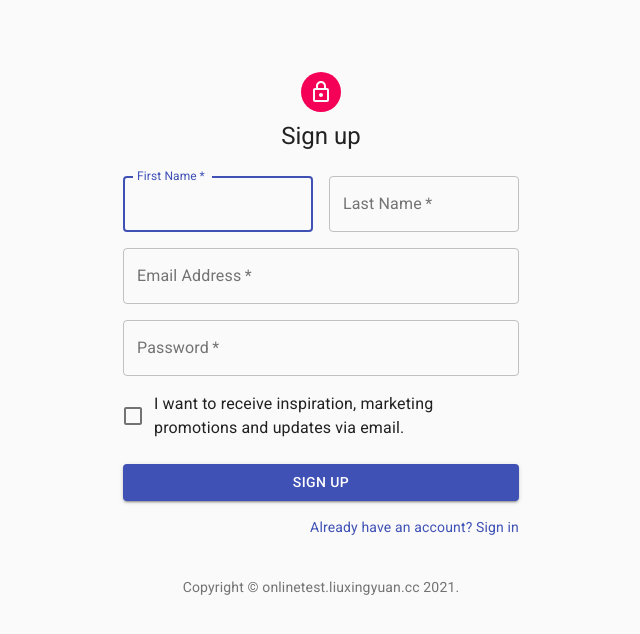
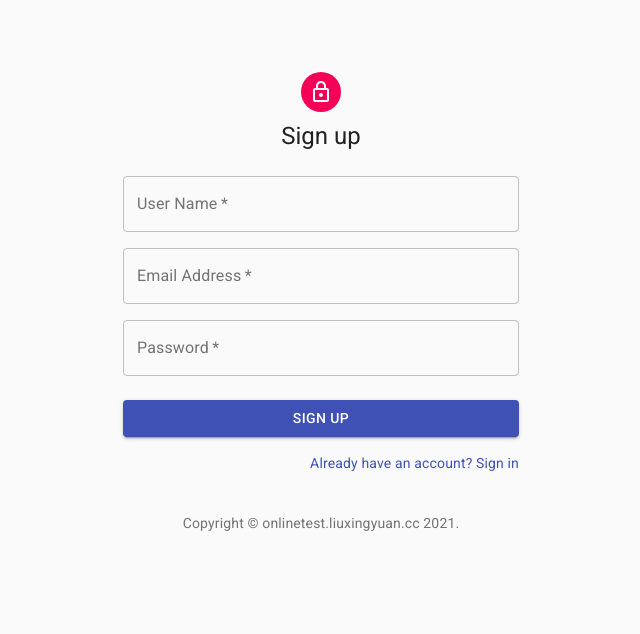
Before and after one commit to akliuxingyuan/online-test-react, a React (Create React App) app: page /SignUp in a window 1280 px wide. Shown: the top 634 px of the page, without its empty margins (319-959 px from the left). Built offline with nearby package versions, Linux system fonts and the light colour scheme.

Commit message:
use axios; Finish Sign{In|Up}

```diff
--- a/package.json
+++ b/package.json
@@ -8,6 +8,7 @@
     "@testing-library/jest-dom": "^5.11.4",
     "@testing-library/react": "^11.1.0",
     "@testing-library/user-event": "^12.1.10",
+    "axios": "^0.21.1",
     "react": "^17.0.1",
     "react-dom": "^17.0.1",
     "react-router-dom": "^5.2.0",
--- a/src/Components/SignIn.js
+++ b/src/Components/SignIn.js
@@ -19,6 +19,7 @@ import { withStyles } from '@material-ui/core/styles';
 import Container from '@material-ui/core/Container';
 
 import history from '../utils/history';
+import axios from 'axios';
 
 function Copyright() {
   return (
@@ -54,17 +55,48 @@ const useStyles = theme => ({
 });
 
 class SignIn extends Component {
-  constructor(props){
+  constructor(props) {
     super(props);
     this.handleSubmit = this.handleSubmit.bind(this);
   }
+
   handleSubmit(event) {
     event.preventDefault();
-    /********* up **********/
-    console.log(event.target.email.value);
-    console.log(event.target.password.value);
-    /********* down ********/
-    history.push('/MainPage');
+
+    axios.post(process.env.REACT_APP_API + 'signin/', {
+      username: event.target.username.value,
+      password: event.target.password.value
+    }, {
+      responseType: 'json',
+      withCredentials: true
+    })
+      .then(response => {
+        // 使用浏览器本地存储保存token
+        if (event.target.remember.value) {
+          // 记住登录
+          sessionStorage.clear();
+          localStorage.token = response.data.token;
+          localStorage.user_id = response.data.user_id;
+          localStorage.username = response.data.username;
+        } else {
+          // 未记住登录
+          localStorage.clear();
+          sessionStorage.token = response.data.token;
+          sessionStorage.user_id = response.data.user_id;
+          sessionStorage.username = response.data.username;
+        }
+        // 跳转页面
+        history.push('/MainPage');
+      })
+      .catch(error => {
+        if (error.response.status === 400) {
+          this.error_pwd_message = '用户名或密码错误';
+        } else {
+          this.error_pwd_message = '服务器错误';
+        }
+        this.error_pwd = true;
+        alert("error")
+      })
   }
 
   render() {
@@ -85,10 +117,10 @@ class SignIn extends Component {
               margin="normal"
               required
               fullWidth
-              id="email"
-              label="Email Address"
-              name="email"
-              autoComplete="email"
+              id="username"
+              label="User Name"
+              name="username"
+              autoComplete="username"
               autoFocus
             />
             <TextField
@@ -103,7 +135,7 @@ class SignIn extends Component {
               autoComplete="current-password"
             />
             <FormControlLabel
-              control={<Checkbox value="remember" color="primary" />}
+              control={<Checkbox value="remember" color="primary" id="remember" />}
               label="Remember me"
             />
             <Button
--- a/src/Components/SignUp.js
+++ b/src/Components/SignUp.js
@@ -8,8 +8,6 @@ import Avatar from '@material-ui/core/Avatar';
 import Button from '@material-ui/core/Button';
 import CssBaseline from '@material-ui/core/CssBaseline';
 import TextField from '@material-ui/core/TextField';
-import FormControlLabel from '@material-ui/core/FormControlLabel';
-import Checkbox from '@material-ui/core/Checkbox';
 import Link from '@material-ui/core/Link';
 import Grid from '@material-ui/core/Grid';
 import Box from '@material-ui/core/Box';
@@ -17,6 +15,9 @@ import LockOutlinedIcon from '@material-ui/icons/LockOutlined';
 import Typography from '@material-ui/core/Typography';
 import { withStyles } from '@material-ui/core/styles';
 import Container from '@material-ui/core/Container';
+
+import history from '../utils/history';
+import axios from 'axios';
 
 function Copyright() {
   return (
@@ -52,6 +53,28 @@ const useStyles = theme => ({
 });
 
 class SignUp extends Component {
+  constructor(props) {
+    super(props);
+    this.handleSubmit = this.handleSubmit.bind(this);
+  }
+
+  handleSubmit(event) {
+    event.preventDefault();
+    axios.post(process.env.REACT_APP_API + "signup/", {
+      username: event.target.username.value,
+      password: event.target.password.value,
+      email: event.target.email.value,
+    },
+      {
+        responseType: 'json'
+      }
+    ).then( response => {
+      history.push('/SignIn');
+    }).catch( error => {
+      console.log('login failed');
+    })
+  }
+
   render() {
     const { classes } = this.props;
     return (
@@ -64,29 +87,17 @@ class SignUp extends Component {
           <Typography component="h1" variant="h5">
             Sign up
         </Typography>
-          <form className={classes.form} noValidate>
+          <form className={classes.form} noValidate onSubmit={this.handleSubmit}>
             <Grid container spacing={2}>
-              <Grid item xs={12} sm={6}>
-                <TextField
-                  autoComplete="fname"
-                  name="firstName"
-                  variant="outlined"
-                  required
-                  fullWidth
-                  id="firstName"
-                  label="First Name"
-                  autoFocus
-                />
-              </Grid>
-              <Grid item xs={12} sm={6}>
+              <Grid item xs={12}>
                 <TextField
                   variant="outlined"
                   required
                   fullWidth
-                  id="lastName"
-                  label="Last Name"
-                  name="lastName"
-                  autoComplete="lname"
+                  id="username"
+                  label="User Name"
+                  name="username"
+                  autoComplete="username"
                 />
               </Grid>
               <Grid item xs={12}>
@@ -112,12 +123,6 @@ class SignUp extends Component {
                   autoComplete="current-password"
                 />
               </Grid>
-              <Grid item xs={12}>
-                <FormControlLabel
-                  control={<Checkbox value="allowExtraEmails" color="primary" />}
-                  label="I want to receive inspiration, marketing promotions and updates via email."
-                />
-              </Grid>
             </Grid>
             <Button
               type="submit"
@@ -127,7 +132,7 @@ class SignUp extends Component {
               className={classes.submit}
             >
               Sign Up
-          </Button>
+            </Button>
             <Grid container justify="flex-end">
               <Grid item>
                 <Link href="/SignIn" variant="body2">
```
Also changed, not shown: 2 other files (tests, documents, lock files or other folders).
